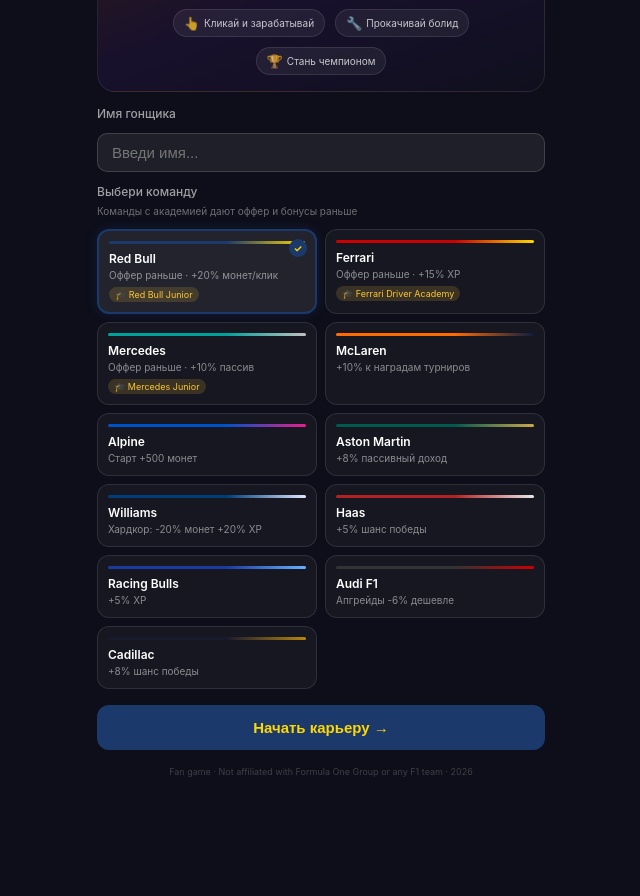
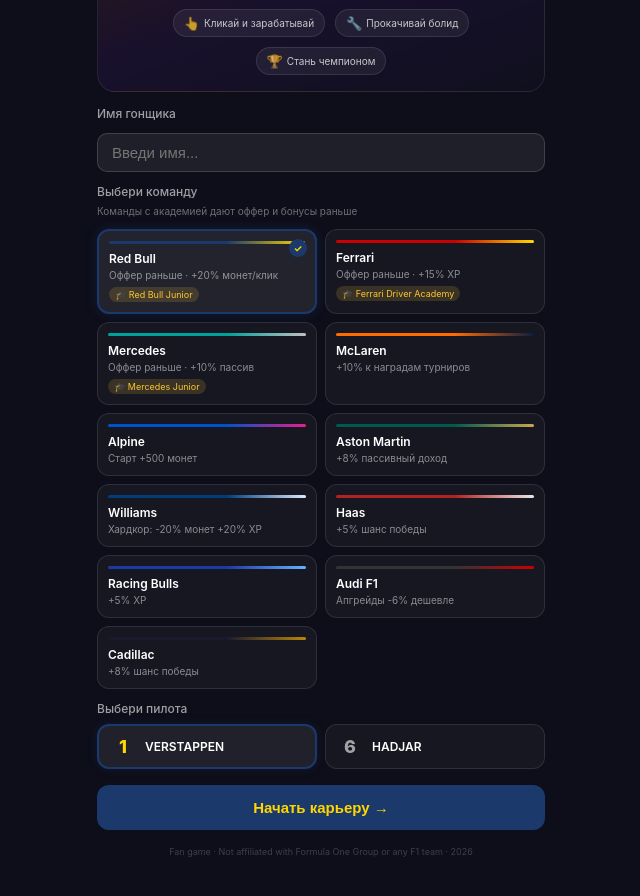
Before and after one commit to H00daK/f1-career-clicker, a plain HTML site: page index.html in a window 1280 px wide. Shown: the part 140-1036 px from the top of the page, without its empty margins (319-959 px from the left). Before the commit the page ends 977 px from the top, so only its background shows below. Drawn offline with Linux system fonts and the light colour scheme.

Commit message:
Update index.html

```diff
--- a/index.html
+++ b/index.html
@@ -32,6 +32,11 @@
 .tc-name{font-size:12px;font-weight:600}
 .tc-bonus{font-size:10px;color:rgba(255,255,255,0.5);margin-top:2px;line-height:1.4}
 .academy-badge{font-size:9px;padding:2px 6px;border-radius:8px;background:rgba(250,200,50,0.15);color:#FAC832;display:inline-block;margin-top:3px}
+.driver-pick{display:grid;grid-template-columns:1fr 1fr;gap:8px;margin-top:-4px}
+.driver-opt{border:1.5px solid rgba(255,255,255,0.1);border-radius:12px;padding:10px;cursor:pointer;background:rgba(255,255,255,0.04);transition:all .15s;display:flex;align-items:center;gap:8px}
+.driver-opt.sel{border-width:2.5px;background:rgba(255,255,255,0.08)}
+.driver-num{font-size:18px;font-weight:800;min-width:28px;text-align:center}
+.driver-name{font-size:12px;font-weight:600}
 .start-btn{padding:14px;font-size:15px;border:none;border-radius:12px;cursor:pointer;font-weight:600;width:100%;margin-top:4px}
 
 /* GAME */
@@ -212,6 +217,8 @@
   <div class="ob-label">Выбери команду</div>
   <div style="font-size:10px;color:rgba(255,255,255,0.4);margin-top:-6px">Команды с академией дают оффер и бонусы раньше</div>
   <div class="teams-grid" id="teams-grid"></div>
+  <div class="ob-label" id="driver-label">Выбери пилота</div>
+  <div class="driver-pick" id="driver-pick"></div>
   <button class="start-btn" id="start-btn" onclick="startGame()">Начать карьеру →</button>
   <div class="disclaimer">Fan game · Not affiliated with Formula One Group or any F1 team · 2026</div>
 </div>
@@ -340,17 +347,28 @@
 <script>
 // ── ДАННЫЕ ───────────────────────────────────────────────────────────────────
 const TEAMS=[
-  {id:'redbull',    n:'Red Bull',     c1:'#1B3A6B',c2:'#FFD700',num:'3',  dr:'VERSTAPPEN',academy:true, aname:'Red Bull Junior',        bonus:'Оффер раньше · +20% монет/клик'},
-  {id:'ferrari',    n:'Ferrari',      c1:'#CC0000',c2:'#FFD700',num:'16', dr:'LECLERC',   academy:true, aname:'Ferrari Driver Academy', bonus:'Оффер раньше · +15% XP'},
-  {id:'mercedes',   n:'Mercedes',     c1:'#00A19C',c2:'#C0C0C0',num:'63', dr:'RUSSELL',   academy:true, aname:'Mercedes Junior',        bonus:'Оффер раньше · +10% пассив'},
-  {id:'mclaren',    n:'McLaren',      c1:'#FF6B00',c2:'#0C1C40',num:'1',  dr:'NORRIS',    academy:false,aname:'',                       bonus:'+10% к наградам турниров'},
-  {id:'alpine',     n:'Alpine',       c1:'#0052CC',c2:'#E91E8C',num:'10', dr:'GASLY',     academy:false,aname:'',                       bonus:'Старт +500 монет'},
-  {id:'aston',      n:'Aston Martin', c1:'#005A4E',c2:'#C9A84C',num:'14', dr:'ALONSO',    academy:false,aname:'',                       bonus:'+8% пассивный доход'},
-  {id:'williams',   n:'Williams',     c1:'#003E7A',c2:'#E0E8FF',num:'55', dr:'SAINZ',     academy:false,aname:'',                       bonus:'Хардкор: -20% монет +20% XP'},
-  {id:'haas',       n:'Haas',         c1:'#B22222',c2:'#E8E8E8',num:'87', dr:'BEARMAN',   academy:false,aname:'',                       bonus:'+5% шанс победы'},
-  {id:'rbulls',     n:'Racing Bulls', c1:'#1C3BA0',c2:'#66B0FF',num:'30', dr:'LAWSON',    academy:false,aname:'',                       bonus:'+5% XP'},
-  {id:'audi',       n:'Audi F1',      c1:'#333333',c2:'#CC0000',num:'5',  dr:'BORTOLETO', academy:false,aname:'',                       bonus:'Апгрейды -6% дешевле'},
-  {id:'cadillac',   n:'Cadillac',     c1:'#1A1A2E',c2:'#B8860B',num:'77', dr:'BOTTAS',    academy:false,aname:'',                       bonus:'+8% шанс победы'},
+  {id:'redbull',    n:'Red Bull',     c1:'#1B3A6B',c2:'#FFD700',num:'1',  dr:'VERSTAPPEN',academy:true, aname:'Red Bull Junior',        bonus:'Оффер раньше · +20% монет/клик',
+    drivers:[{dr:'VERSTAPPEN',num:'1'},{dr:'HADJAR',num:'6'}]},
+  {id:'ferrari',    n:'Ferrari',      c1:'#CC0000',c2:'#FFD700',num:'16', dr:'LECLERC',   academy:true, aname:'Ferrari Driver Academy', bonus:'Оффер раньше · +15% XP',
+    drivers:[{dr:'LECLERC',num:'16'},{dr:'HAMILTON',num:'44'}]},
+  {id:'mercedes',   n:'Mercedes',     c1:'#00A19C',c2:'#C0C0C0',num:'63', dr:'RUSSELL',   academy:true, aname:'Mercedes Junior',        bonus:'Оффер раньше · +10% пассив',
+    drivers:[{dr:'RUSSELL',num:'63'},{dr:'ANTONELLI',num:'12'}]},
+  {id:'mclaren',    n:'McLaren',      c1:'#FF6B00',c2:'#0C1C40',num:'4',  dr:'NORRIS',    academy:false,aname:'',                       bonus:'+10% к наградам турниров',
+    drivers:[{dr:'NORRIS',num:'4'},{dr:'PIASTRI',num:'81'}]},
+  {id:'alpine',     n:'Alpine',       c1:'#0052CC',c2:'#E91E8C',num:'10', dr:'GASLY',     academy:false,aname:'',                       bonus:'Старт +500 монет',
+    drivers:[{dr:'GASLY',num:'10'},{dr:'COLAPINTO',num:'43'}]},
+  {id:'aston',      n:'Aston Martin', c1:'#005A4E',c2:'#C9A84C',num:'14', dr:'ALONSO',    academy:false,aname:'',                       bonus:'+8% пассивный доход',
+    drivers:[{dr:'ALONSO',num:'14'},{dr:'STROLL',num:'18'}]},
+  {id:'williams',   n:'Williams',     c1:'#003E7A',c2:'#E0E8FF',num:'55', dr:'SAINZ',     academy:false,aname:'',                       bonus:'Хардкор: -20% монет +20% XP',
+    drivers:[{dr:'ALBON',num:'23'},{dr:'SAINZ',num:'55'}]},
+  {id:'haas',       n:'Haas',         c1:'#B22222',c2:'#E8E8E8',num:'87', dr:'BEARMAN',   academy:false,aname:'',                       bonus:'+5% шанс победы',
+    drivers:[{dr:'OCON',num:'31'},{dr:'BEARMAN',num:'87'}]},
+  {id:'rbulls',     n:'Racing Bulls', c1:'#1C3BA0',c2:'#66B0FF',num:'30', dr:'LAWSON',    academy:false,aname:'',                       bonus:'+5% XP',
+    drivers:[{dr:'LAWSON',num:'30'},{dr:'LINDBLAD',num:'37'}]},
+  {id:'audi',       n:'Audi F1',      c1:'#333333',c2:'#CC0000',num:'5',  dr:'BORTOLETO', academy:false,aname:'',                       bonus:'Апгрейды -6% дешевле',
+    drivers:[{dr:'HULKENBERG',num:'27'},{dr:'BORTOLETO',num:'5'}]},
+  {id:'cadillac',   n:'Cadillac',     c1:'#1A1A2E',c2:'#B8860B',num:'77', dr:'BOTTAS',    academy:false,aname:'',                       bonus:'+8% шанс победы',
+    drivers:[{dr:'PEREZ',num:'11'},{dr:'BOTTAS',num:'77'}]},
 ];
 
 const CAREERS=[
@@ -652,8 +670,9 @@
 let S={coins:0,xp:0,cl:0,tc:0,tw:0,tce:0,ul:{},ua:[],pn:'',tid:'redbull',offer:null,tw_ids:[],userId:null,
   daily:{last:0,streak:0},quests:[],shop:[],equipped:null,lastSeen:0,boosts:{},
   referredBy:null,refCount:0,bestStreak:0,refClaimed:false,season:null,seasonTitles:0,
-  sound:true,vibro:true,legacyPoints:0,prestigeCount:0,tutDone:false};
+  sound:true,vibro:true,legacyPoints:0,prestigeCount:0,tutDone:false,did:0};
 let selTeam='redbull';
+let selDriver=0;
 
 function load(){
   try{const d=localStorage.getItem('f1_v6');if(d)S={...S,...JSON.parse(d)};}catch(e){}
@@ -669,6 +688,7 @@
   if(typeof S.legacyPoints!=='number')S.legacyPoints=0;
   if(typeof S.prestigeCount!=='number')S.prestigeCount=0;
   if(typeof S.tutDone!=='boolean')S.tutDone=false;
+  if(typeof S.did!=='number'||S.did<0||S.did>1)S.did=0;
   if(S.season&&S.season.lvl!==S.cl)S.season=null; // сезон чужого уровня — сброс
   if(S.quests.length===0)initQuests();
 }
@@ -679,6 +699,12 @@
   if(S.userId)cloudSave();
 }
 function T(){return TEAMS.find(x=>x.id===S.tid)||TEAMS[0];}
+// текущий пилот (имя + номер) с фолбэком на дефолтные dr/num команды
+function curDriver(){
+  const t=T();
+  if(t.drivers&&t.drivers[S.did])return t.drivers[S.did];
+  return {dr:t.dr,num:t.num};
+}
 function C(){return CAREERS[S.cl];}
 
 // Считаем % прокачки текущего уровня (сумма уровней / макс возможных)
@@ -1516,6 +1542,7 @@
       <div style="font-size:40px">${eq?eq.emoji:'🏎️'}</div>
       <div style="font-size:18px;font-weight:700;margin-top:4px">${S.pn||'Гонщик'}</div>
       <div style="font-size:12px;color:${pickFloatColor(t)}">${t.n} · ${c.name}</div>
+      <div style="font-size:10px;color:rgba(255,255,255,0.45);margin-top:2px">Пилот: ${curDriver().dr} #${curDriver().num}</div>
     </div>
     <div style="display:flex;flex-wrap:wrap;gap:5px;justify-content:center;margin-bottom:14px">
       ${titles.map(ti=>`<span style="font-size:10px;padding:3px 8px;border-radius:10px;background:${t.c1}33;color:${t.c2};border:1px solid ${t.c1}55">${ti}</span>`).join('')}
@@ -1550,6 +1577,16 @@
       ${sel?'<span style="margin-left:auto;font-size:10px">✓</span>':''}
     </button>`;
   }).join('');
+  // сетка пилотов текущей команды
+  const drs=t.drivers||[{dr:t.dr,num:t.num}];
+  const driverGrid=drs.map((d,i)=>{
+    const sel=i===(S.did||0);
+    return `<button onclick="changeDriver(${i})" style="display:flex;align-items:center;gap:8px;padding:8px;border-radius:9px;cursor:pointer;
+      background:${sel?t.c1+'33':'rgba(255,255,255,0.05)'};border:1.5px solid ${sel?t.c1:'rgba(255,255,255,0.1)'};color:#fff">
+      <span style="font-size:16px;font-weight:800;min-width:24px;text-align:center;color:${sel?t.c2:'rgba(255,255,255,0.6)'}">${d.num}</span>
+      <span style="font-size:11px;font-weight:${sel?'700':'500'}">${d.dr}</span>
+    </button>`;
+  }).join('');
   body.innerHTML=`
     <div class="set-row">
       <span>🔊 Звук</span>
@@ -1564,6 +1601,10 @@
       <div style="display:grid;grid-template-columns:1fr 1fr;gap:6px">${teamGrid}</div>
       <div style="font-size:10px;color:rgba(255,255,255,0.4)">Меняет цвет болида и бонусы команды</div>
     </div>
+    <div class="set-row" style="flex-direction:column;align-items:stretch;gap:8px">
+      <span>🪖 Пилот</span>
+      <div style="display:grid;grid-template-columns:1fr 1fr;gap:6px">${driverGrid}</div>
+    </div>
     <div class="set-row" style="flex-direction:column;align-items:stretch;gap:6px">
       <span>📖 Обучение</span>
       <button onclick="closeSettings();startTutorial()" style="padding:10px;border-radius:9px;background:rgba(255,255,255,0.08);border:1px solid rgba(255,255,255,0.12);color:#fff;font-size:12px;cursor:pointer;font-weight:600">Показать туториал</button>
@@ -1623,11 +1664,20 @@
 }
 function changeTeam(id){
   if(!TEAMS.find(x=>x.id===id))return;
-  S.tid=id;S.offer=null;
+  S.tid=id;S.offer=null;S.did=0; // новый пилот по умолчанию
   toast(`🏎️ Команда изменена: ${T().n}`);
   haptic('light');
   save();render();
   // если открыты настройки — обновить выделение
+  if(document.getElementById('settings-overlay').classList.contains('show'))openSettings();
+}
+function changeDriver(i){
+  const t=T();const drs=t.drivers||[{dr:t.dr,num:t.num}];
+  if(i<0||i>=drs.length)return;
+  S.did=i;
+  toast(`🪖 Пилот: ${drs[i].dr}`);
+  haptic('light');
+  save();render();
   if(document.getElementById('settings-overlay').classList.contains('show'))openSettings();
 }
 let _resetArmed=false;
@@ -1785,10 +1835,11 @@
   const c=C(),t=T();
   // canvas — в отдельном try
   try{
+    const d=curDriver();
     const hcar=document.getElementById('hcar');
-    drawCar(hcar.getContext('2d'),hcar.width,hcar.height,t.c1,t.c2,t.num,t.dr,c.ct);
+    drawCar(hcar.getContext('2d'),hcar.width,hcar.height,t.c1,t.c2,d.num,d.dr,c.ct);
     const main=document.getElementById('car-main');
-    drawCar(main.getContext('2d'),main.width,main.height,t.c1,t.c2,t.num,t.dr,c.ct);
+    drawCar(main.getContext('2d'),main.width,main.height,t.c1,t.c2,d.num,d.dr,c.ct);
   }catch(e){console.log('canvas err',e);}
   // badge
   const badge=document.getElementById('cbadge');
@@ -2048,6 +2099,7 @@
 }
 function selTeamFn(id){
   selTeam=id;
+  selDriver=0; // сброс на первого пилота при смене команды
   // сбрасываем все карточки
   document.querySelectorAll('.team-card').forEach(el=>{
     el.classList.remove('sel');
@@ -2066,6 +2118,24 @@
   }
   const btn=document.getElementById('start-btn');
   btn.style.background=t.c1;btn.style.color=t.c2;
+  renderDriverPick();
+}
+function renderDriverPick(){
+  const wrap=document.getElementById('driver-pick');
+  if(!wrap)return;
+  const t=TEAMS.find(x=>x.id===selTeam);
+  const drs=t.drivers||[{dr:t.dr,num:t.num}];
+  wrap.innerHTML=drs.map((d,i)=>{
+    const sel=i===selDriver;
+    return `<div class="driver-opt ${sel?'sel':''}" id="dopt-${i}" onclick="selDriverFn(${i})" style="${sel?`border-color:${t.c1};box-shadow:0 0 10px ${t.c1}44`:''}">
+      <div class="driver-num" style="color:${sel?t.c2:'rgba(255,255,255,0.6)'}">${d.num}</div>
+      <div class="driver-name">${d.dr}</div>
+    </div>`;
+  }).join('');
+}
+function selDriverFn(i){
+  selDriver=i;
+  renderDriverPick();
 }
 function startGame(){
   const n=document.getElementById('pname').value.trim();
@@ -2077,7 +2147,7 @@
     return;
   }
   const t=TEAMS.find(x=>x.id===selTeam);
-  S.pn=n;S.tid=selTeam;
+  S.pn=n;S.tid=selTeam;S.did=selDriver;
   if(t.id==='alpine')S.coins=500;
   document.getElementById('screen-onboard').classList.add('hidden');
   document.getElementById('screen-game').classList.remove('hidden');
```
